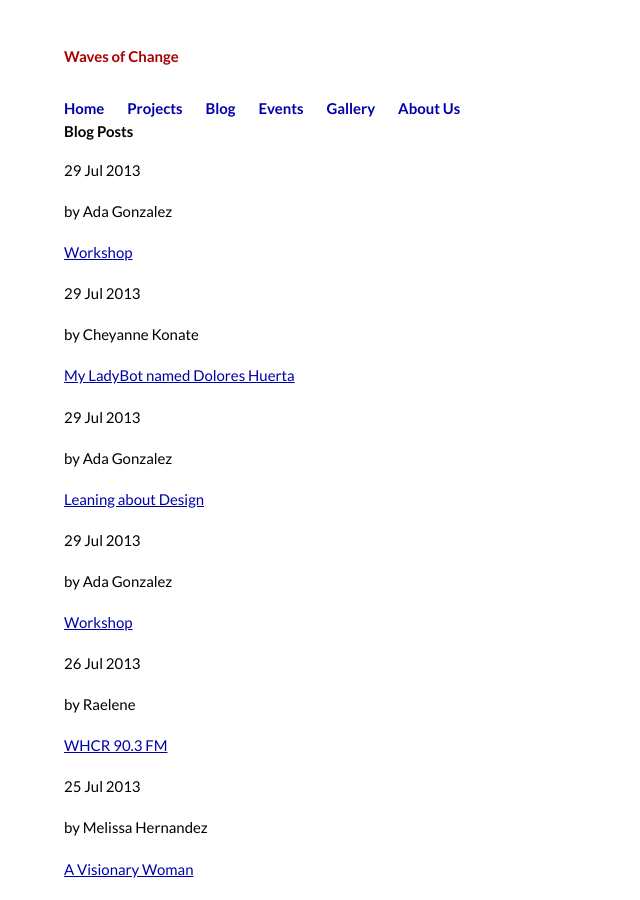
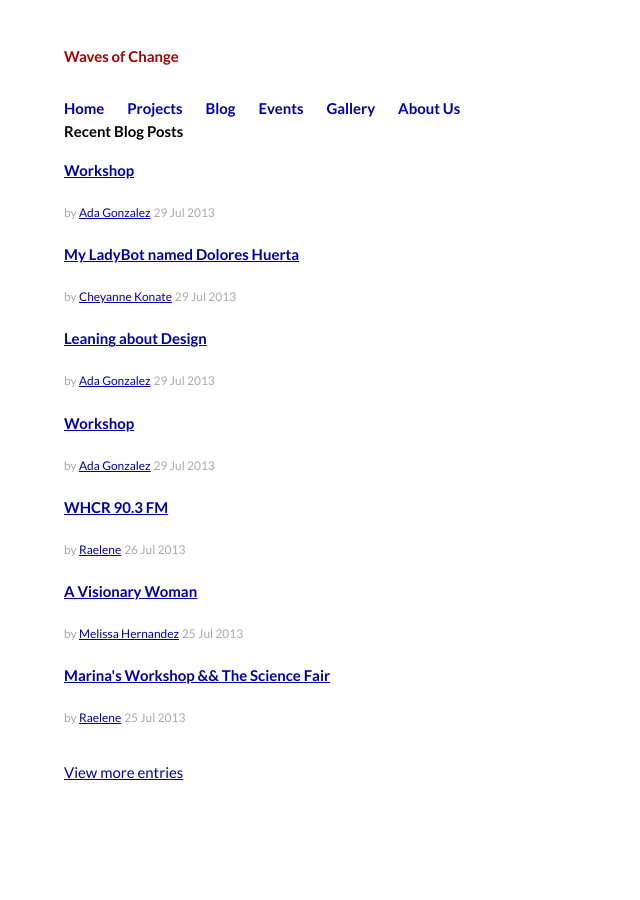
Before and after one commit to WavesofChange/woc-jekyll, a Jekyll site: the page built from index.html, in a window 1280 px wide and 900 px high. Shown: the whole window, without its empty margins (0-640 px from the left). Built offline with Jekyll 4.4.1, drawn with Linux system fonts in a browser that asks for light colours; some of the changed text lies outside the part shown.

Commit message:
update blog teaser

```diff
--- a/index.html
+++ b/index.html
@@ -1,17 +1,25 @@
 ---
   layout: default
   title: Waves of Change
+  class: home
 ---
 
-  <div id="home">
-    <h1>Blog Posts</h1>
-    <ul class="posts">
-      {% for post in site.posts %}
-        <li>
-          <p>{{ post.date | date_to_string }}</p>
-          <p>by {{ post.author }}</p>
-          <p><a href="{{ site.baseurl}}/{{ post.url }}">{{ post.title }}</a></p>
-        </li>
-      {% endfor %}
-    </ul>
-  </div>
+
+<section>
+  <h1>Recent Blog Posts</h1>
+
+  <ul class="posts">
+    {% for post in site.posts limit: 7 %}
+      <li>
+        <h2 class="title"><a href="{{ site.baseurl}}/{{ post.url }}">{{ post.title }}</a></h2>
+        <p>
+          <span class="author">by <a href="{{ site.baseurl }}/about/{{ post.author | downcase | split: ' ' | first }}.html">{{ post.author }}</a></span>
+          <span class="date">{{ post.date | date_to_string }}</span>
+        </p>
+        <p class="teaser">{{ post.teaser }}</p>
+      </li>
+    {% endfor %}
+  </ul>
+
+  <p><a href="{{ site.baseurl }}/blog" title="View all Blogs">View more entries</a></p>
+</section>
```
